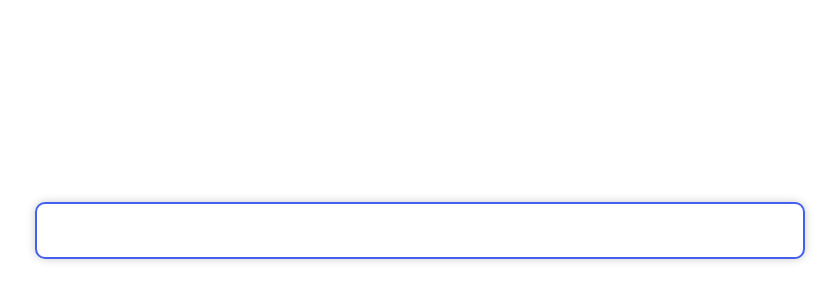
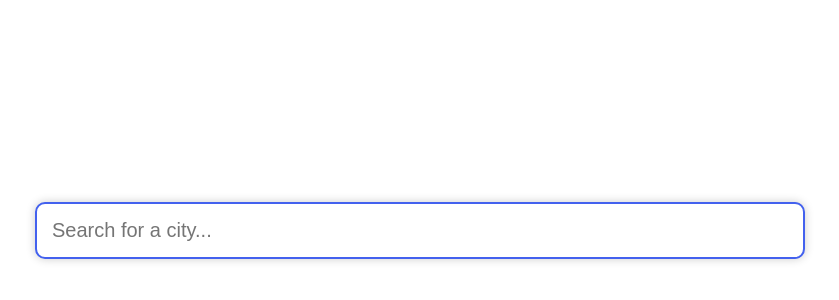
Before and after one commit to gus1919/nextWeatherApp, a Next.js app in the folder nextweatherapp/: page / in a window 1280 px wide. Shown: the part 170-470 px from the top of the page, without its empty margins (220-1059 px from the left). Built offline with nearby package versions, Linux system fonts and the light colour scheme.

Commit message:
added searchbox placeholder

```diff
--- a/nextweatherapp/pages/index.js
+++ b/nextweatherapp/pages/index.js
@@ -10,7 +10,7 @@ export default function Home() {
 
       <div className="home">
         <div className="container">
-          <SearchBox />
+          <SearchBox placeholder="Search for a city..." />
           {/* */}
         </div>
       </div>
```
